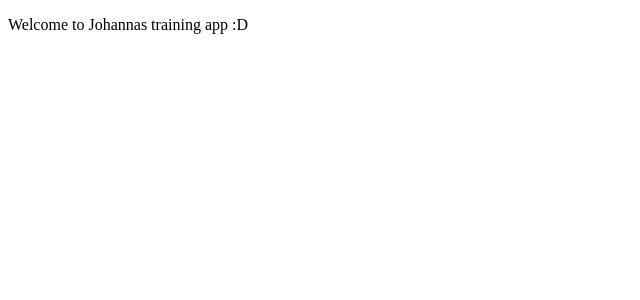
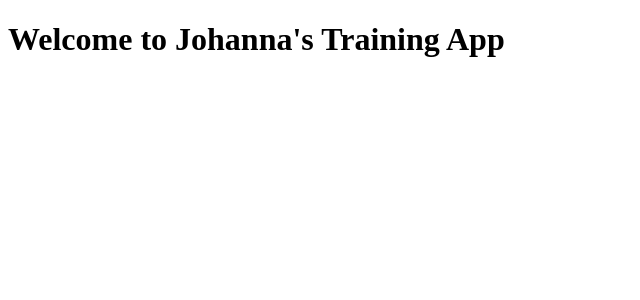
Before and after one commit to JohannaBerthelsen/TrainingApp, a React (Create React App) app: page / in a window 1280 px wide. Shown: the top 300 px of the page, without its empty margins (0-640 px from the left). Built offline with nearby package versions, Linux system fonts and the light colour scheme.

Commit message:
added start page component in App.js file

```diff
--- a/src/App.js
+++ b/src/App.js
@@ -1,6 +1,9 @@
+import StartPage from "./pages/StartPage";
 function App() {
   return (
-   <p>Welcome to Johannas training app :D </p>
+    <div>
+      <StartPage/>
+    </div>
   );
 }
 
```
